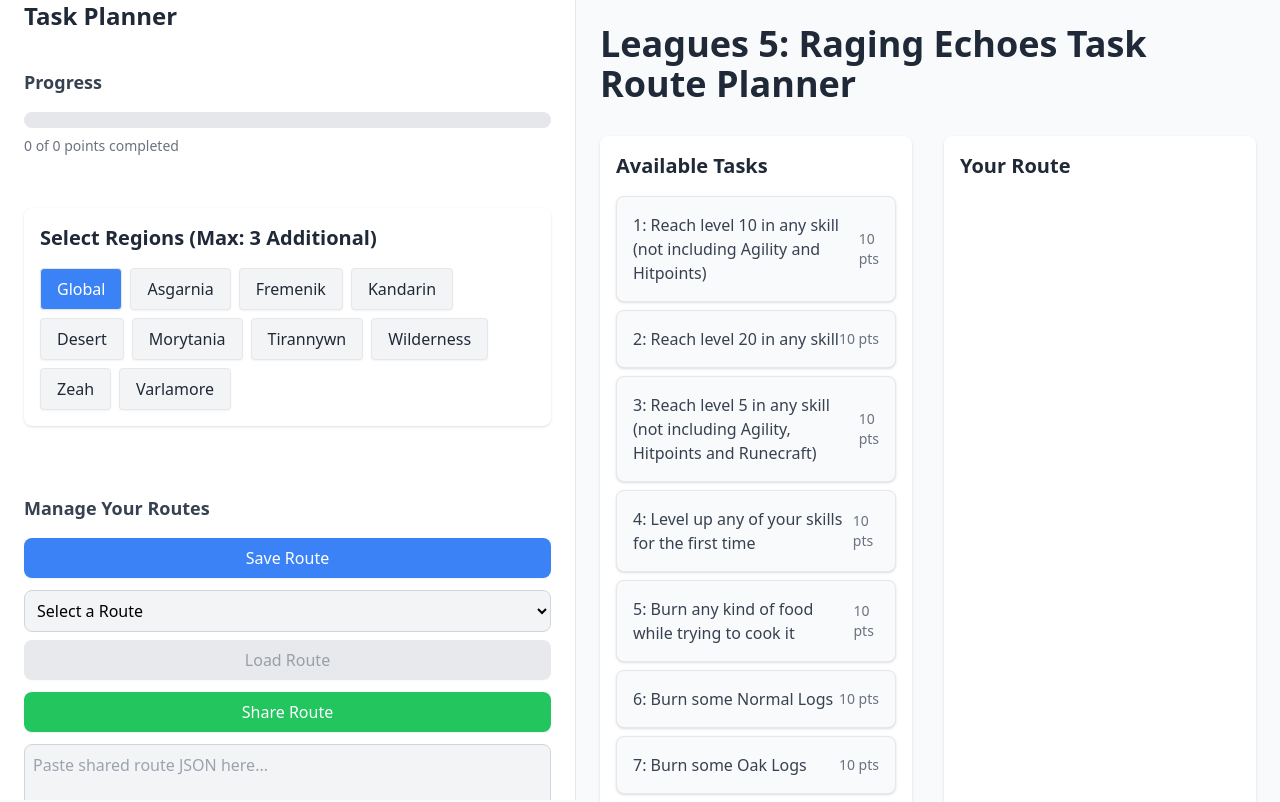
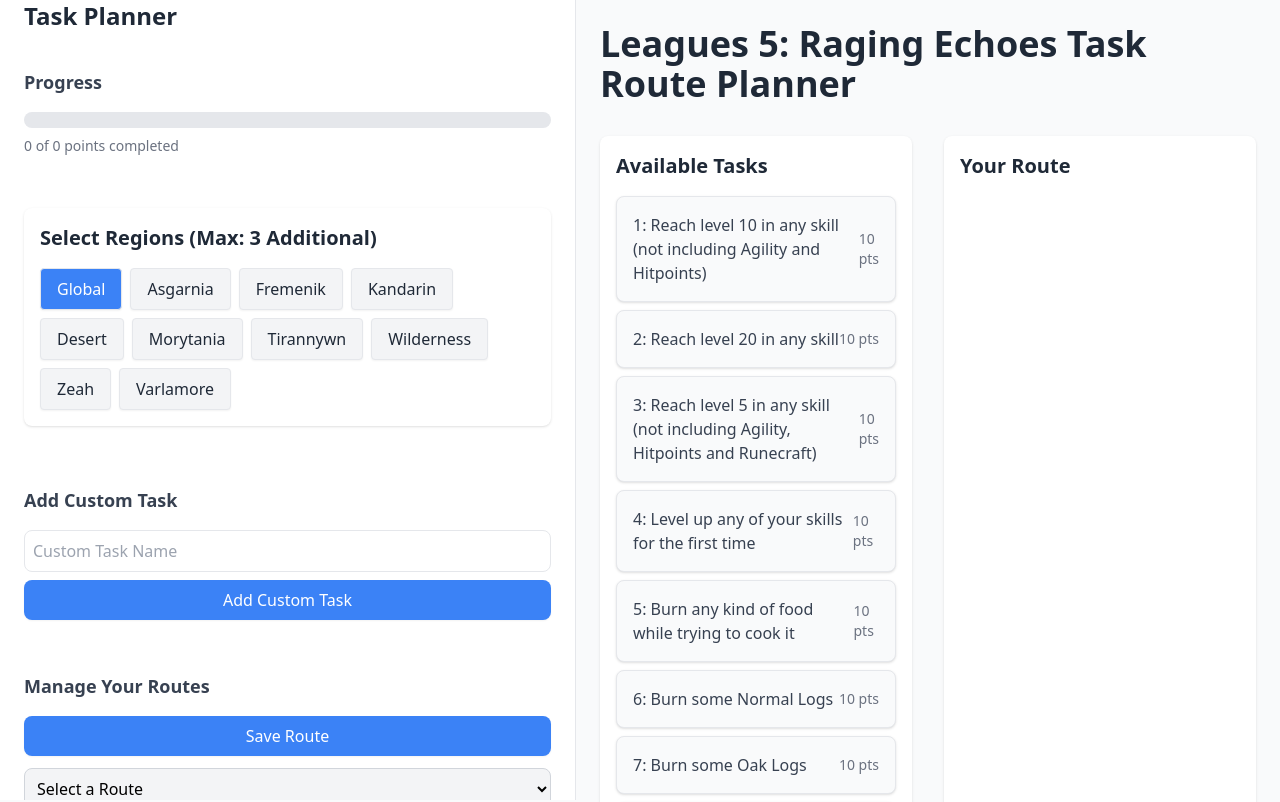
Before and after one commit to robert-w-gries/myroutebuddy, a Nuxt app: page / in a window 1280 px wide. Shown: the top 802 px of the page. Built offline with nearby package versions, Linux system fonts and the light colour scheme.

Commit message:
fix custom tasks

```diff
--- a/app.vue
+++ b/app.vue
@@ -29,6 +29,23 @@
             :selectedRegions="selectedRegions"
             @update-regions="updateRegions"
           />
+        </div>
+
+        <!-- Add Custom Task Section -->
+        <div class="mt-6">
+          <h3 class="text-lg font-semibold text-gray-700 mb-4">Add Custom Task</h3>
+          <input
+            type="text"
+            v-model="customTaskName"
+            placeholder="Custom Task Name"
+            class="w-full border rounded-lg p-2 focus:ring-2 focus:ring-blue-500 focus:outline-none"
+          />
+          <button
+            @click="addCustomTask"
+            class="w-full bg-blue-500 text-white px-4 py-2 mt-2 rounded-lg shadow-sm hover:bg-blue-600 transition"
+          >
+            Add Custom Task
+          </button>
         </div>
 
         <!-- Manage Routes Section -->
@@ -160,6 +177,19 @@ export default {
     },
   },
   methods: {
+    addCustomTask() {
+      if (this.customTaskName.trim()) {
+        const customTask = {
+          id: Date.now(),
+          task: `${this.customTaskName}`,
+          points: 0, // Default points
+          custom: true,
+          region: 'Global', // Assign "Global" or make region selectable
+        };
+        this.addTask(customTask);
+        this.customTaskName = ''; // Reset input
+      }
+    },
     updateRegions(regions) {
       this.selectedRegions = regions;
       localStorage.setItem('selectedRegions', JSON.stringify(regions));
--- a/components/TaskList.vue
+++ b/components/TaskList.vue
@@ -12,22 +12,6 @@
           <span class="text-sm text-gray-500">{{ task.points }} pts</span>
         </li>
       </ul>
-
-      <!-- Add Custom Task -->
-      <div class="mt-4">
-        <input
-          type="text"
-          v-model="customTaskName"
-          placeholder="Custom Task Name"
-          class="w-full border rounded-lg p-2 focus:ring-2 focus:ring-blue-500 focus:outline-none"
-        />
-        <button
-          @click="addCustomTask"
-          class="w-full bg-blue-500 text-white px-4 py-2 mt-2 rounded-lg shadow-sm hover:bg-blue-600 transition"
-        >
-          Add Custom Task
-        </button>
-      </div>
     </div>
   </template>
 
@@ -36,27 +20,10 @@
     props: {
       tasks: Array,
     },
-    data() {
-      return {
-        customTaskName: '',
-      };
-    },
     methods: {
       selectTask(task) {
         this.$emit('add-task', task);
       },
-      addCustomTask() {
-        if (this.customTaskName.trim()) {
-          const customTask = {
-            id: Date.now(),
-            task: `Custom: ${this.customTaskName}`,
-            points: 0,
-            custom: true,
-          };
-          this.$emit('add-task', customTask);
-          this.customTaskName = '';
-        }
-      },
     },
   };
   </script>
```
